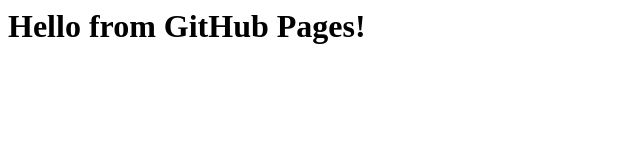
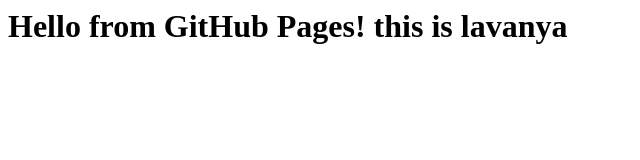
Before and after one commit to Lavanyashekhar/my-devops-site, a plain HTML site: page index.html in a window 1280 px wide. Shown: the whole page, without its empty margins (0-640 px from the left). Drawn offline with Linux system fonts and the light colour scheme.

Commit message:
Update index.html

```diff
--- a/index.html
+++ b/index.html
@@ -1,5 +1,5 @@
 <html>
   <body>
-    <h1>Hello from GitHub Pages!</h1>
+    <h1>Hello from GitHub Pages! this is lavanya</h1>
   </body>
 </html>
```
